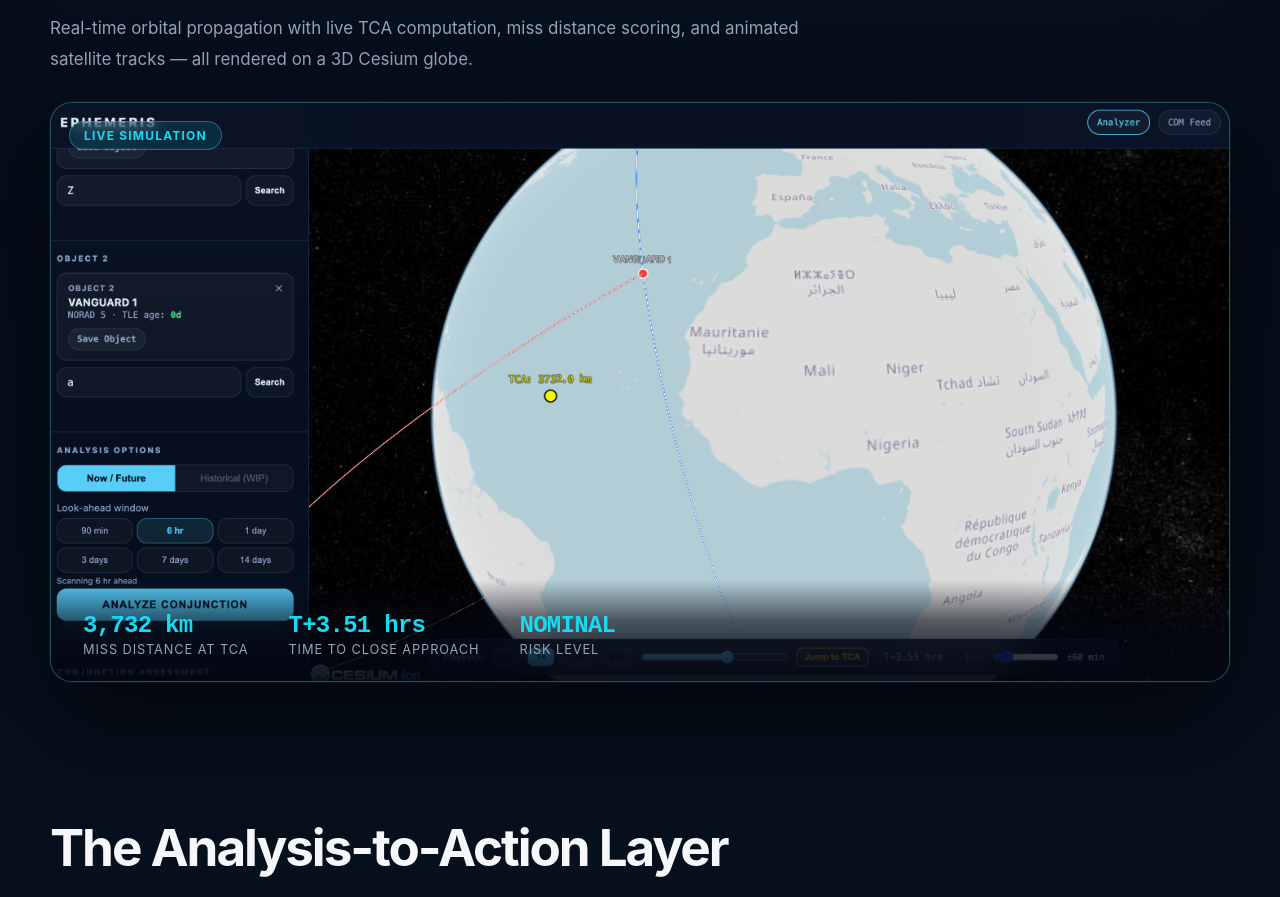
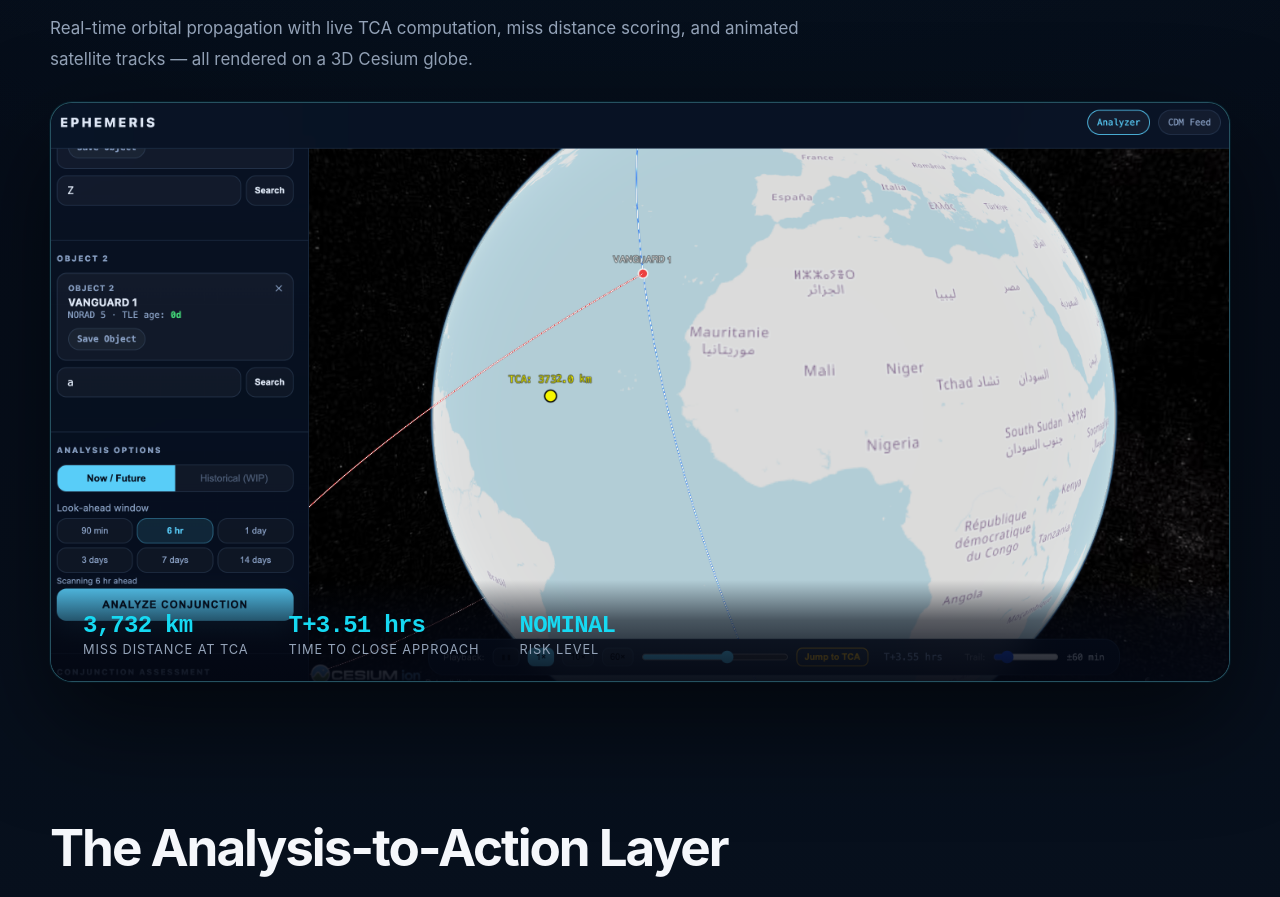
Before and after one commit to anirvanbordoloi07/Ephemeris_Satellite-Monitoring, a Next.js app: page / in a window 1280 px wide. Shown: the part 1385-2282 px from the top of the page. Built offline with nearby package versions, Linux system fonts and the light colour scheme.

Commit message:
Remove LIVE SIMULATION badge from conjunction image

```diff
--- a/components/AppShell.js
+++ b/components/AppShell.js
@@ -279,7 +279,6 @@ export function HomePage() {
             </p>
           </div>
           <div className="conjunction-frame reveal-on-scroll">
-            <div className="conjunction-badge">LIVE SIMULATION</div>
             <img
               src="/conjunction-analyzer.png"
               alt="Ephemeris conjunction analysis — Cesium globe showing two satellite tracks converging at TCA"
```
